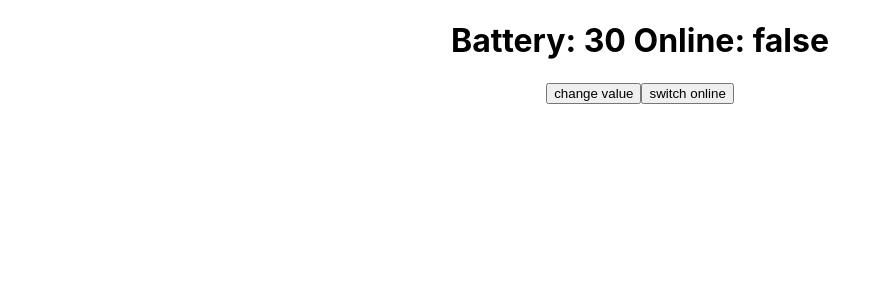
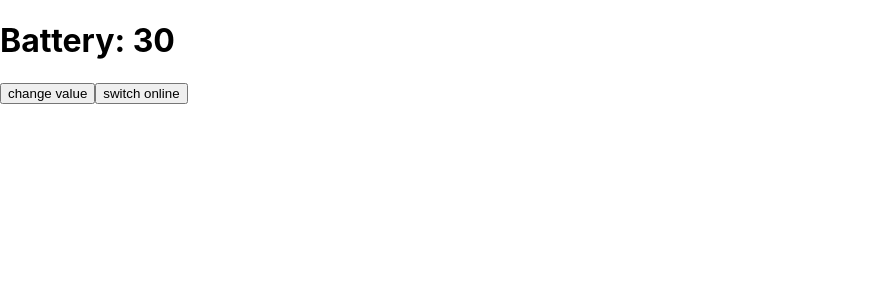
Before and after one commit to heyzqt/react-train-ticket, a React app: page / in a window 1280 px wide. Shown: the top 300 px of the page, without its empty margins (0-891 px from the left). Built offline with nearby package versions, Linux system fonts and the light colour scheme.

Commit message:
[ContextTypes]使用ContextType代替Consumer,简化代码

```diff
--- a/src/App.js
+++ b/src/App.js
@@ -1,23 +1,18 @@
-import React, { useState, createContext } from 'react';
-import './App.css';
+import React, { useState, createContext, Component } from 'react';
 
 const BatteryContext = createContext(50); //50 default value
 const OnlineContext = createContext();
 
-function Battery() {
-  return (
-    <BatteryContext.Consumer>
-      {
-        battery => (
-          <OnlineContext.Consumer>
-            {
-              online => <h1>Battery: {battery} Online: {String(online)}</h1>
-            }
-          </OnlineContext.Consumer>
-        )
-      }
-    </BatteryContext.Consumer>
-  )
+
+class Battery extends Component {
+  static contextType = BatteryContext;
+
+  render() {
+    const battery = this.context;
+    return (
+      <h1>Battery: {battery}</h1>
+    )
+  }
 }
 
 function Middle() {
```
